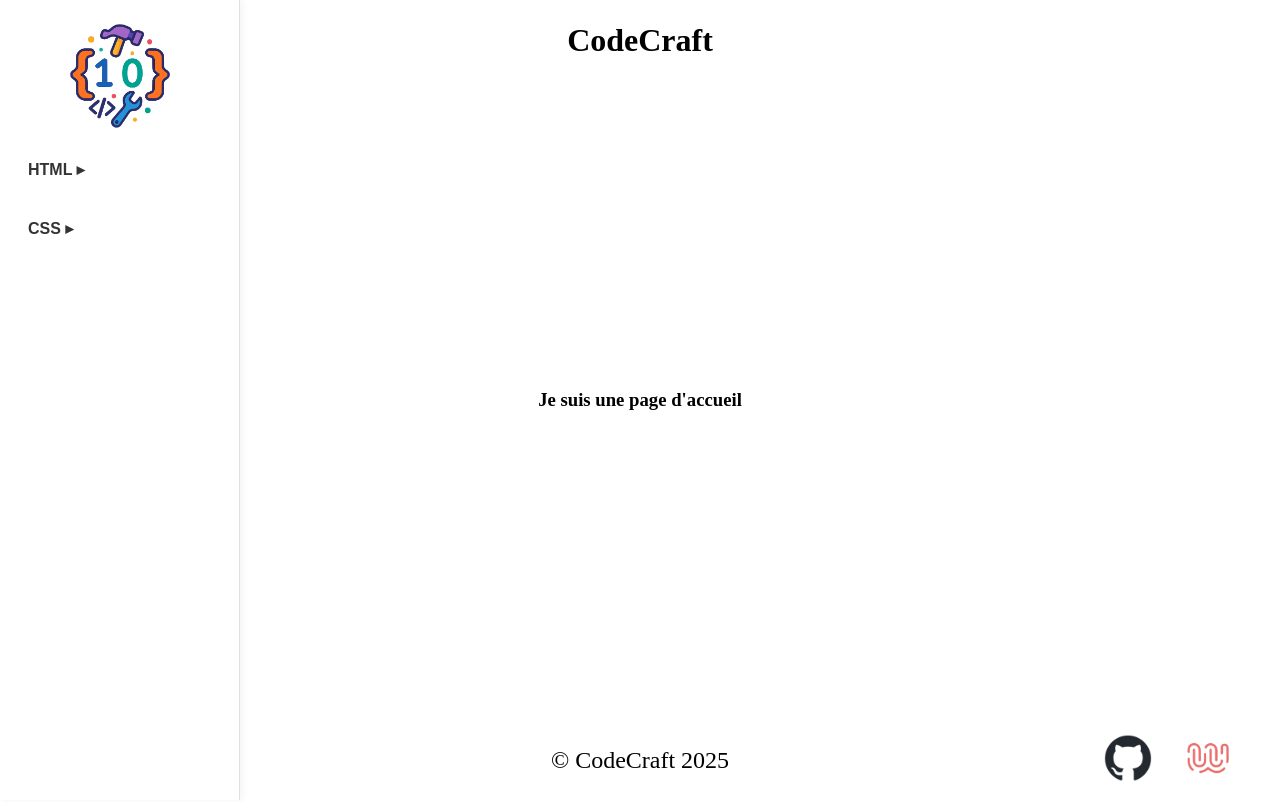
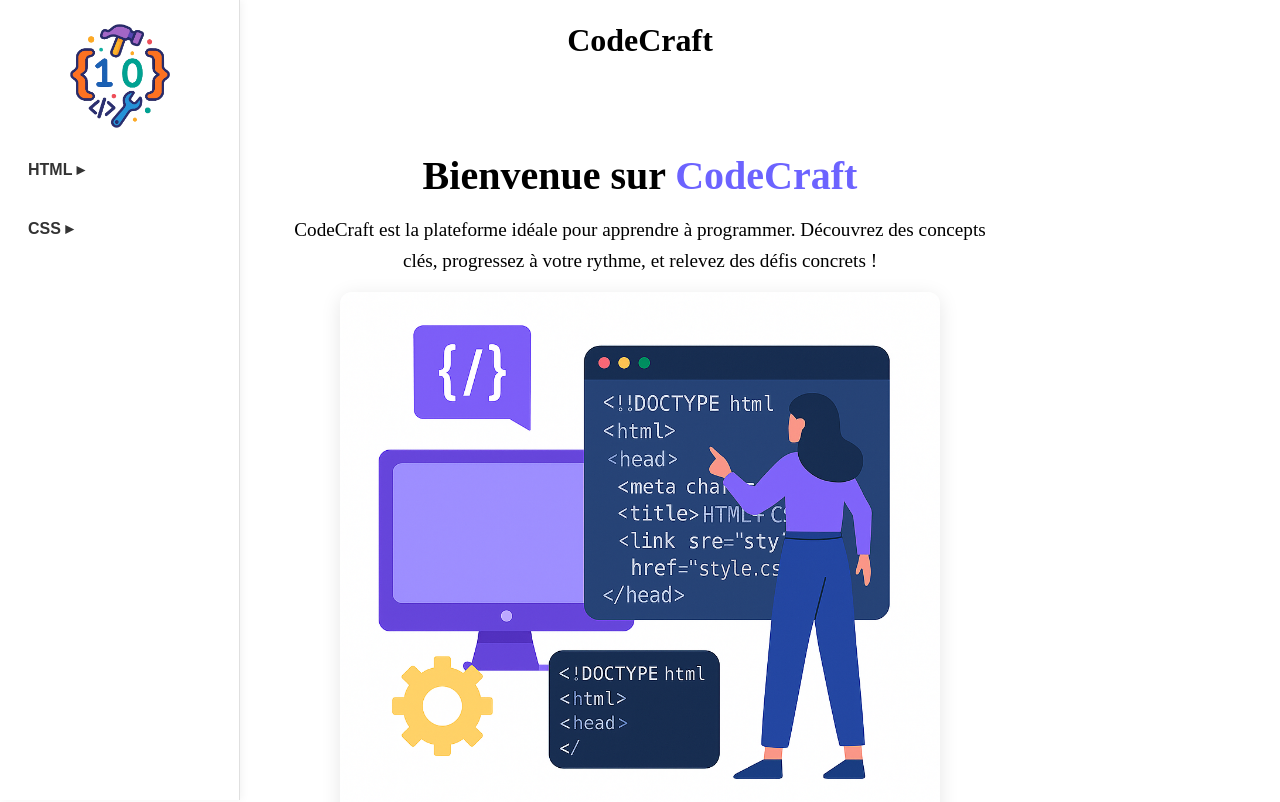
Before and after one commit to Remy-PARMENTIER-LEMIERE/CodeCraft, a React (Vite) app in the folder client/: page / in a window 1280 px wide. Shown: the top 802 px of the page. Built offline with nearby package versions, Linux system fonts and the light colour scheme.

Commit message:
update home

```diff
--- a/client/src/pages/Home/Home.css
+++ b/client/src/pages/Home/Home.css
@@ -1,7 +1,35 @@
 .home {
+  min-height: 100vh;
+  padding: 2rem;
   display: flex;
   flex-direction: column;
   align-items: center;
-  justify-content: center;
-  height: 80vh;
 }
+
+.home_intro {
+  text-align: center;
+}
+
+.home_intro h1 {
+  font-size: 2.5rem;
+  margin-bottom: 1rem;
+}
+
+.home_intro img {
+  width: 100%;
+  max-width: 600px;
+  margin-bottom: 1.5rem;
+  border-radius: 12px;
+  box-shadow: 0 4px 20px rgba(0, 0, 0, 0.1);
+}
+
+.home_intro h1 span {
+  color: #6c63ff;
+}
+
+.home_intro p {
+  font-size: 1.2rem;
+  line-height: 1.6;
+  max-width: 700px;
+  margin: 1rem auto;
+}
--- a/client/src/pages/Home/Home.tsx
+++ b/client/src/pages/Home/Home.tsx
@@ -1,11 +1,24 @@
-import "./Home.css";
+import "./home.css";
 
-export default function Home() {
+function home() {
   return (
     <section className="home">
-      <article className="home">
-        <h1>Je suis une page d'accueil</h1>
-      </article>
+      <section className="home_intro">
+        <h1>
+          Bienvenue sur <span>CodeCraft</span>
+        </h1>
+        <p>
+          CodeCraft est la plateforme idéale pour apprendre à programmer.
+          Découvrez des concepts clés, progressez à votre rythme, et relevez des
+          défis concrets !
+        </p>
+        <img
+          src="src/assets/images/codecraft.png"
+          alt="Illustration CodeCraft"
+          className="home__image"
+        />
+      </section>
     </section>
   );
 }
+export default home;
```
Also changed, not shown: client/src/assets/images/codecraft.png (added).
